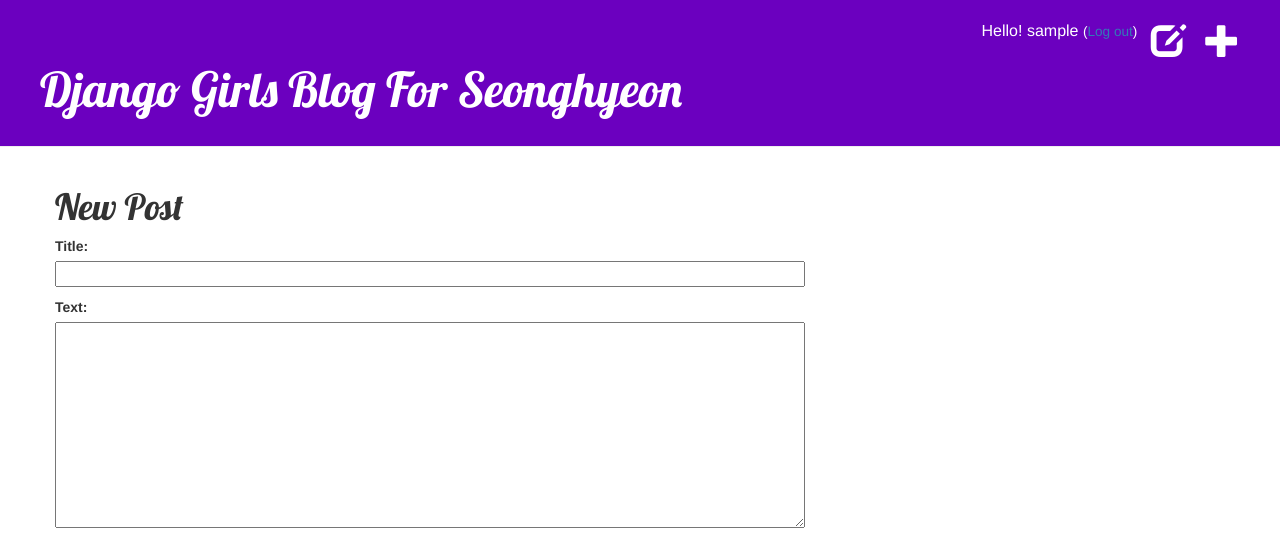
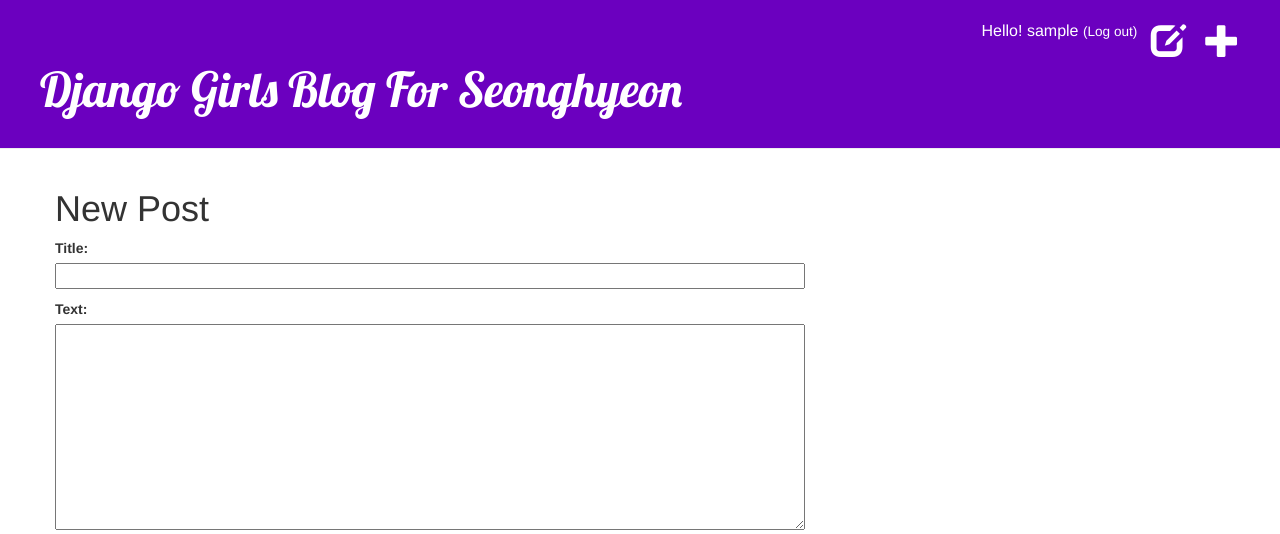
Before and after one commit to baeseongh/Django-django_girls_blog, a Django app: page /post/new/ in a window 1280 px wide. Shown: the top 534 px of the page. Run offline with Django 3.2, Linux system fonts and the light colour scheme; the visitor is signed in with stand-in values (Sample User, id 1); some libraries are stand-ins or nearby versions.

Commit message:
last commit

```diff
--- a/blog/static/css/blog.css
+++ b/blog/static/css/blog.css
@@ -1,7 +1,8 @@
-h1 a {
+.title {
     color: #6b00bf;
     font-family: 'Lobster';
 }
+
 .page-header {
     background-color:#6b00bf;
     margin-top: 0;
@@ -16,10 +17,6 @@ h1 a {
 
 .content {
     margin-left: 40px;
-}
-
-h1, h2, h3, h4 {
-    font-family: 'Lobster', cursive;
 }
 
 .date {
@@ -55,6 +52,11 @@ h1, h2, h3, h4 {
     font-size: 1.6rem;
 }
 
+.top-menu-custom-user a {
+    color: white;
+
+}
+
 .comment {
     margin: 20px 0px 20px 20px;
 }
--- a/blog/templates/blog/base.html
+++ b/blog/templates/blog/base.html
@@ -25,7 +25,7 @@
                 {% else %}
                     <a href="{% url 'login' %}" class="top-menu"><span class="glyphicon glyphicon-lock"></span></a>
                 {% endif %}
-                <h1><a href="{% url 'post_list' %}">Django Girls Blog For Seonghyeon</a></h1>
+                <h1><a href="{% url 'post_list' %}" class="title">Django Girls Blog For Seonghyeon</a></h1>
             </div>
             <div class="content container">
                 <div class="row">
--- a/blog/templates/blog/post_detail.html
+++ b/blog/templates/blog/post_detail.html
@@ -2,12 +2,13 @@
 
 {% block contents %}
     <div class="post">
-        <h1>{{ post.title }}</a></h1>
+        <h1>{{ post.title }}</h1>
         {% if post.published_date %}
         <div class="date">
             <p>{{ post.author }} | {{ post.published_date }}</p>
         </div>
         {% else %}
+            <p>{{ post.author }} | {{ post.published_date }}</p>
             <a href="{% url 'post_publish' pk=post.pk %}">Publish!</a>
         {% endif %}
         <p>{{ post.text|linebreaksbr }}</p>
```
